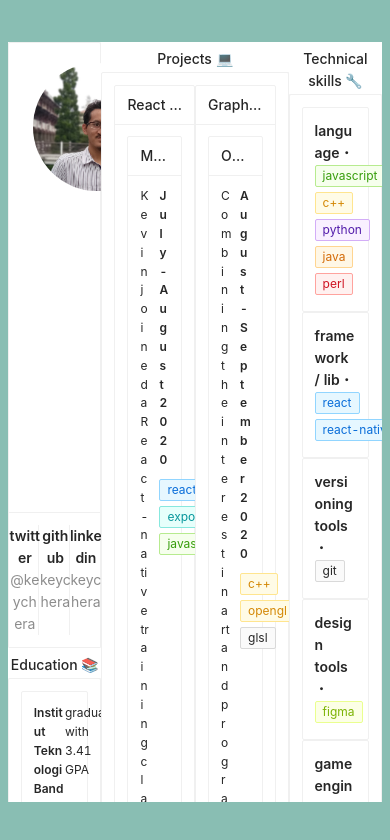
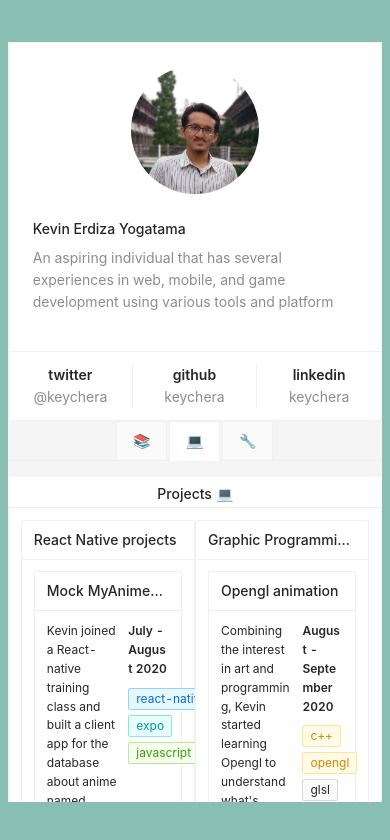
Before and after one commit to keychera/React-Playground, a React (Create React App) app: page /cv in a window 390 px wide. Shown: the top 840 px of the page. Built offline with nearby package versions, Linux system fonts and the light colour scheme.

Commit message:
make it responsive

```diff
--- a/package.json
+++ b/package.json
@@ -12,6 +12,7 @@
     "react": "^16.13.1",
     "react-dom": "^16.13.1",
     "react-helmet": "^6.1.0",
+    "react-responsive": "^8.1.0",
     "react-router-dom": "^5.2.0",
     "react-scripts": "3.4.3"
   },
--- a/src/components/CV/index.js
+++ b/src/components/CV/index.js
@@ -1,11 +1,13 @@
 import React from 'react'
 import { Helmet } from 'react-helmet'
-import { Row, Col, Avatar, Typography, Card, Tag } from 'antd'
+import { Row, Col, Avatar, Typography, Card, Tag, Tabs } from 'antd'
+import { useMediaQuery } from 'react-responsive'
 import ProfilePic from '../../assets/me.png'
 import './style.css'
 
-const { Text } = Typography;
-const { Meta } = Card;
+const { Text } = Typography
+const { Meta } = Card
+const { TabPane } = Tabs
 
 const Link = ({ href, children }) => (
   <a href={href} target="_blank" rel="noopener noreferrer">{children}</a>
@@ -181,8 +183,6 @@ const toolInfo = {
   "figma": { color: 'lime' },
 }
 
-
-
 const EducationCard = (props) => {
   const { name, type, time, extra } = props
   return (
@@ -219,7 +219,7 @@ const ExperienceCard = (props) => {
   )
 }
 
-const Profile = () => {
+const Profile = ({ isBigScreen, isTablet }) => {
   return (
     <>
       <Card
@@ -231,19 +231,52 @@ const Profile = () => {
             </Text>
           )
         })}
+        cover={
+          !isBigScreen
+            ? (
+              <div style={{ textAlign: 'center', paddingTop: 24 }}>
+                <Avatar src={ProfilePic} size={128} style={{ display: 'inline-block' }} />
+              </div>
+            )
+            : (<></>)
+        }
       >
+        {isBigScreen
+          ? (
             <Meta
               avatar={<Avatar src={ProfilePic} size={128} />}
               title={content.name}
               description={content.about}
             />
+          )
+          : (
+            <>
+              <h4>{content.name}</h4>
+              <p style={{ color: '#00000073' }}>{content.about}</p>
+            </>
+          )
+        }
       </Card>
+    </>
+  )
+}
+
+const Educations = () => {
+  return (
+    <>
       <CenterTitle>Education 📚</CenterTitle>
       <Card size='small'>
         {content.education.map((v, i) => (
           <EducationCard {...v} key={i} />
         ))}
       </Card>
+    </>
+  )
+}
+
+const Experiences = () => {
+  return (
+    <>
       <CenterTitle>Experience 🥼</CenterTitle>
       <Card size='small'>
         {content.experience.map((v, i) => (
@@ -369,14 +402,23 @@ const Skills = () => {
 }
 
 const CV = () => {
+  const isBigScreen = useMediaQuery({ minWidth: 1500 })
+  const isDesktop = useMediaQuery({ minWidth: 1224 })
+  const isTablet = useMediaQuery({ minWidth: 900, maxWidth: 1224 })
+
   return (
     <div className='container'>
       <Helmet>
         <title>keychera's CV</title>
       </Helmet>
+      {
+        isDesktop
+          ? (
             <Row align='center'>
               <Col span={6}>
-          <Profile />
+                <Profile {...{ isBigScreen }} />
+                <Educations />
+                <Experiences />
               </Col>
               <Col span={12}>
                 <Projects />
@@ -385,6 +427,40 @@ const CV = () => {
                 <Skills />
               </Col>
             </Row>
+          )
+          : isTablet
+            ? (
+              <Row align='center'>
+                <Col span={6}>
+                  <Profile />
+                  <Educations />
+                  <Educations />
+                </Col>
+                <Col span={18}>
+                  <Projects />
+                  <Skills />
+                </Col>
+              </Row>
+            )
+            : (
+              <>
+                <Profile />
+                <Tabs defaultActiveKey="3" type='card' centered>
+                  <TabPane tab="📚" key="1">
+                    <Educations />
+                    <Experiences />
+                  </TabPane>
+                  <TabPane tab="💻" key="3">
+                    <Projects />
+                  </TabPane>
+                  <TabPane tab="🔧" key="4">
+                    <Skills />
+                  </TabPane>
+                </Tabs>
+              </>
+            )
+      }
+
 
     </div>
   )
```
Also changed, not shown: 1 other file (tests, documents, lock files or other folders). Lines whose indentation alone changed are shown as unchanged.
